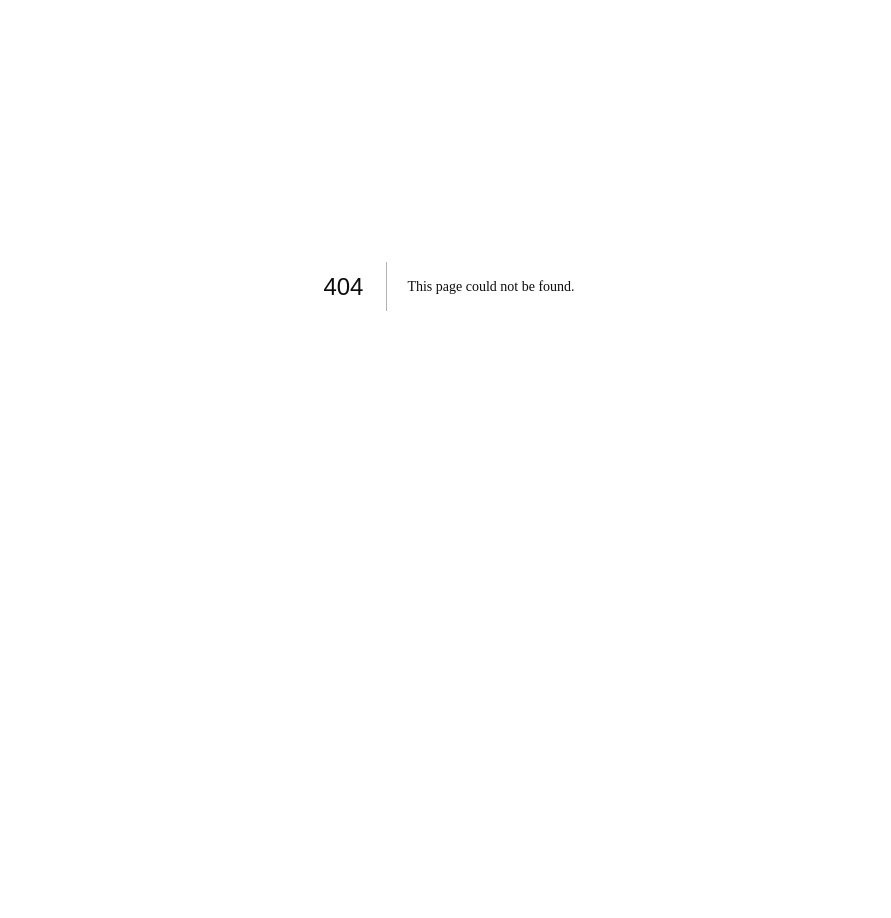
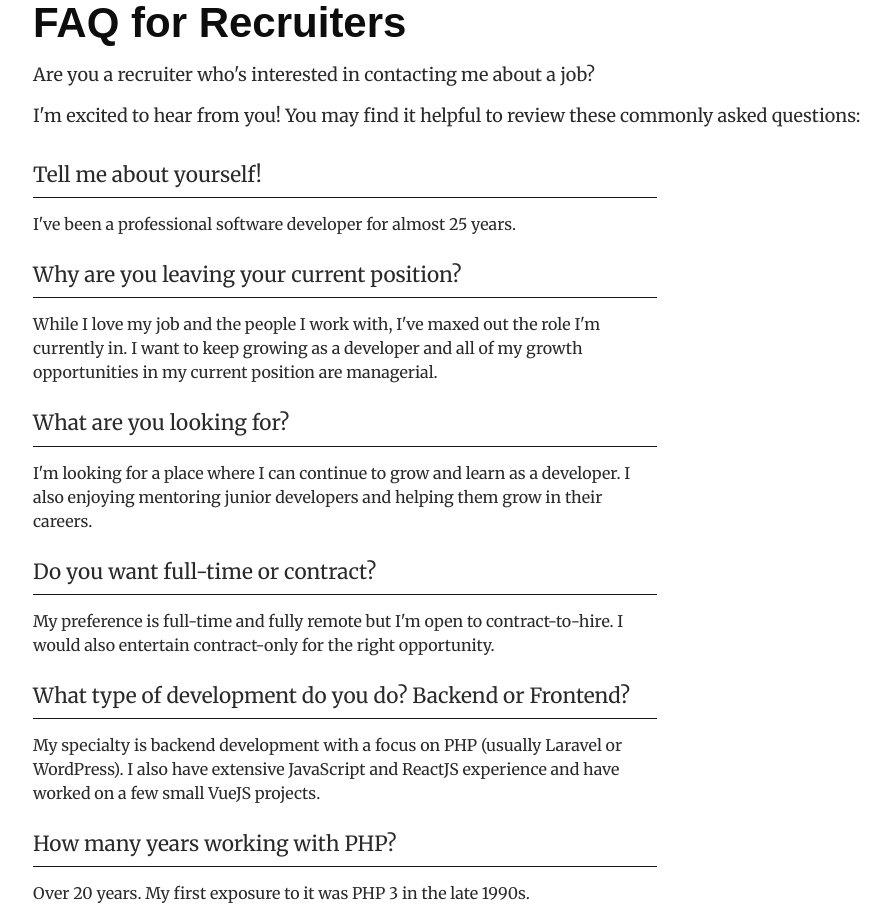
Before and after one commit to markbiek/blog, a Next.js app: page /recruiter-faq in a window 1280 px wide. Before the commit this address had no page. Shown: the part 114-1032 px from the top of the page, without its empty margins (191-1082 px from the left). Before the commit the page ends 800 px from the top, so only its background shows below. Built offline with nearby package versions, Linux system fonts and the light colour scheme; a web font is replaced by a local one.

Commit message:
Initial Recruiter FAQ page

```diff
--- /dev/null
+++ b/pages/recruiter-faq.tsx
@@ -0,0 +1,83 @@
+import Link from 'next/link';
+import Image from 'next/image';
+
+import Layout from '../views/Layout';
+
+export default function About() {
+	return (
+		<Layout>
+			<article>
+				<h1>FAQ for Recruiters</h1>
+
+				<p>
+					Are you a recruiter who's interested in contacting me about a job?
+				</p>
+				<p>
+					I'm excited to hear from you! You may find it helpful to review these
+					commonly asked questions:
+				</p>
+
+				<dl>
+					<dt>Tell me about yourself!</dt>
+					<dd>
+						I've been a professional software developer for almost 25 years.
+					</dd>
+
+					<dt>Why are you leaving your current position?</dt>
+					<dd>
+						While I love my job and the people I work with, I've maxed out the
+						role I'm currently in. I want to keep growing as a developer and all
+						of my growth opportunities in my current position are managerial.
+					</dd>
+
+					<dt>What are you looking for?</dt>
+					<dd>
+						I'm looking for a place where I can continue to grow and learn as a
+						developer. I also enjoying mentoring junior developers and helping
+						them grow in their careers.
+					</dd>
+
+					<dt>Do you want full-time or contract?</dt>
+					<dd>
+						My preference is full-time and fully remote but I'm open to
+						contract-to-hire. I would also entertain contract-only for the right
+						opportunity.
+					</dd>
+
+					<dt>What type of development do you do? Backend or Frontend?</dt>
+					<dd>
+						My specialty is backend development with a focus on PHP (usually
+						Laravel or WordPress). I also have extensive JavaScript and ReactJS
+						experience and have worked on a few small VueJS projects.
+					</dd>
+
+					<dt>How many years working with PHP?</dt>
+					<dd>
+						Over 20 years. My first exposure to it was PHP 3 in the late 1990s.
+					</dd>
+
+					<dt>How many years working with JavaScript?</dt>
+					<dd>
+						Over 15 years. I started with vanilla JS, PrototypeJS, lots of
+						jQuery and now generally work in vanilla ES6 JavaScript. I have done
+						a number of small NodeJS projects over the last 6 years.
+					</dd>
+
+					<dt>How many years working with ReactJS</dt>
+					<dd>
+						6 years. At VIA Studio, I've done lots of small React-based user
+						experience. We've also built several large single-page applications
+						including a concert ticketing app for Kentucky Performing Arts.
+					</dd>
+
+					<dt>What's your base salary?</dt>
+					<dd>
+						I have some flexibility depending on the total offer package.
+						Ideally, I'd like to know what range a company has budgeted for a
+						particular role.
+					</dd>
+				</dl>
+			</article>
+		</Layout>
+	);
+}
--- a/styles/globals.css
+++ b/styles/globals.css
@@ -84,6 +84,25 @@ h3 a {
 	font-size: 1.25em;
 }
 
+dl {
+	width: 100%;
+}
+
+dl dt {
+	display: block;
+	font-family: 'Merriweather', serif;
+	font-size: 1.3em;
+	margin: 24px 0 14px 0;
+	padding-bottom: 6px;
+	border-bottom: 1px solid var(--black);
+}
+
+@media only screen and (min-width: 768px) {
+	dl {
+		width: 75%;
+	}
+}
+
 main {
 	width: 90%;
 	margin: 1em auto;
```
